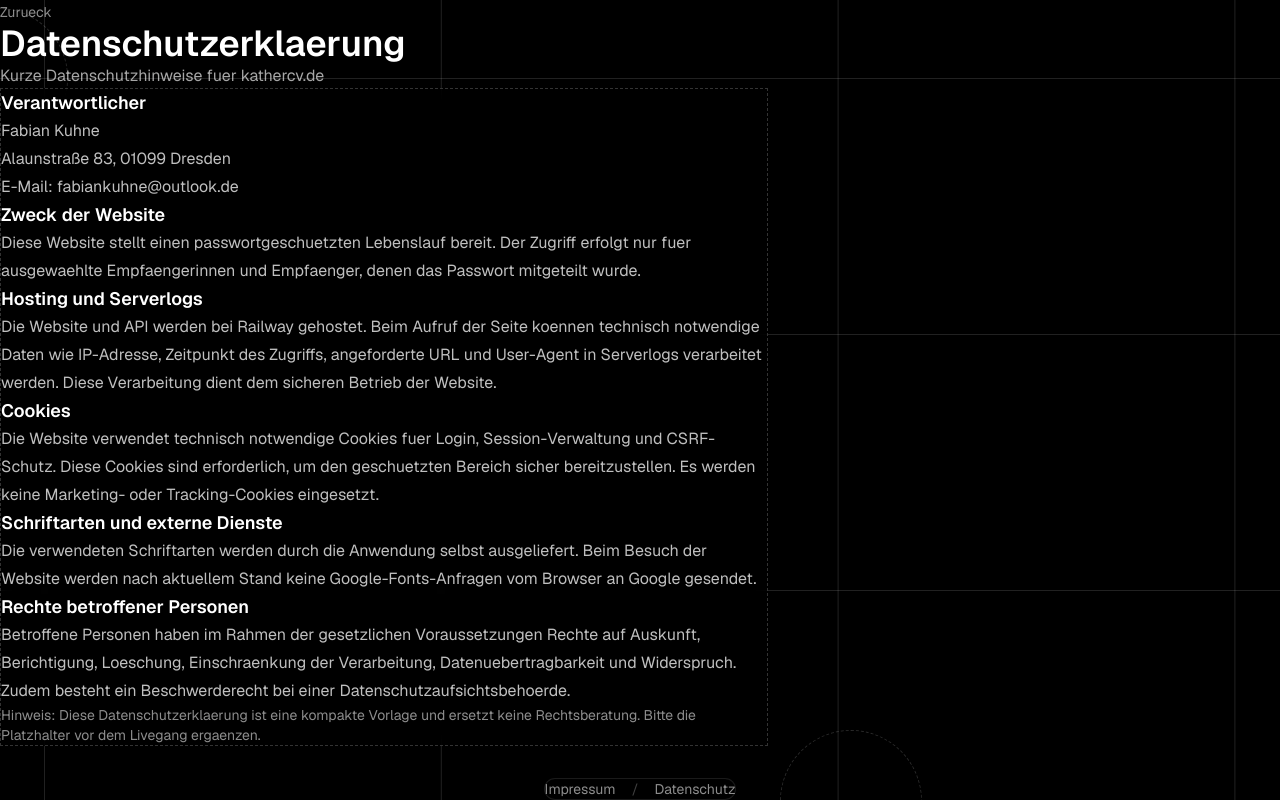
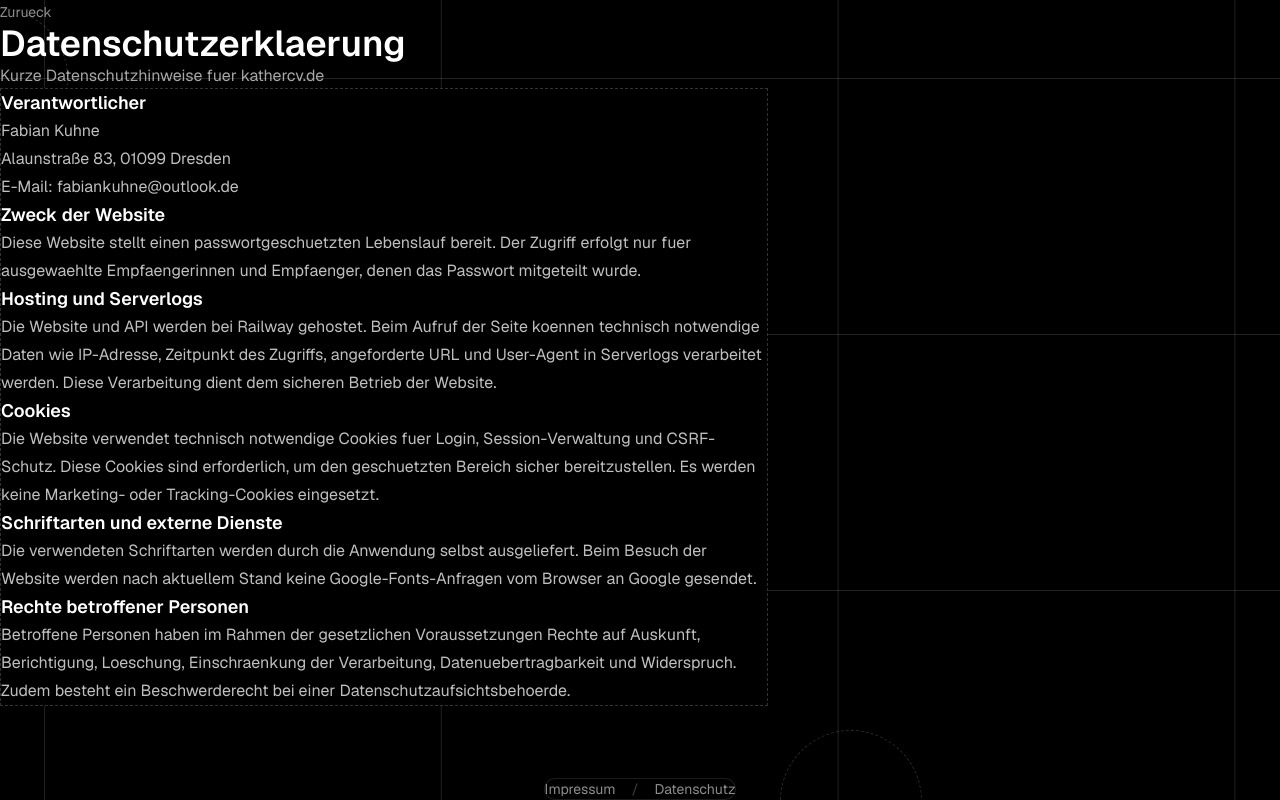
Before and after one commit to KuhneFa/CV_Website, a Next.js app in the folder cv_frontend/: page /datenschutz in a window 1280 px wide. Built offline with nearby package versions, Linux system fonts and the light colour scheme.

Commit message:
Fix: Impressum and Datenschutz

```diff
--- a/cv_frontend/app/datenschutz/page.tsx
+++ b/cv_frontend/app/datenschutz/page.tsx
@@ -75,12 +75,6 @@ export default function DatenschutzPage() {
               ein Beschwerderecht bei einer Datenschutzaufsichtsbehoerde.
             </p>
           </section>
-
-          <p className="text-sm text-white/55">
-            Hinweis: Diese Datenschutzerklaerung ist eine kompakte Vorlage und
-            ersetzt keine Rechtsberatung. Bitte die Platzhalter vor dem Livegang
-            ergaenzen.
-          </p>
         </div>
       </section>
     </main>
--- a/cv_frontend/app/impressum/page.tsx
+++ b/cv_frontend/app/impressum/page.tsx
@@ -33,11 +33,6 @@ export default function ImpressumPage() {
               E-Mail: fabiankuhne@outlook.de
             </p>
           </div>
-
-          <p className="text-sm text-white/55">
-            Hinweis: Diese Seite ist als Vorlage angelegt. Bitte die Platzhalter
-            vor dem Livegang durch korrekte Angaben ersetzen.
-          </p>
         </div>
       </section>
     </main>
```
